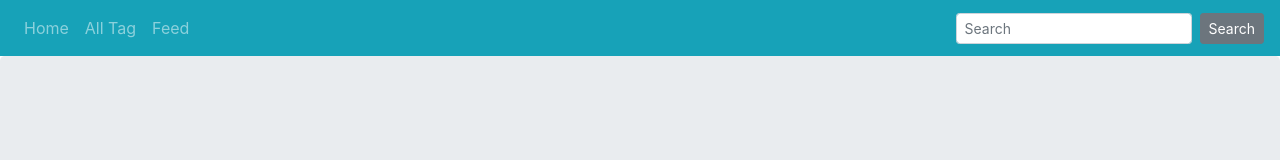
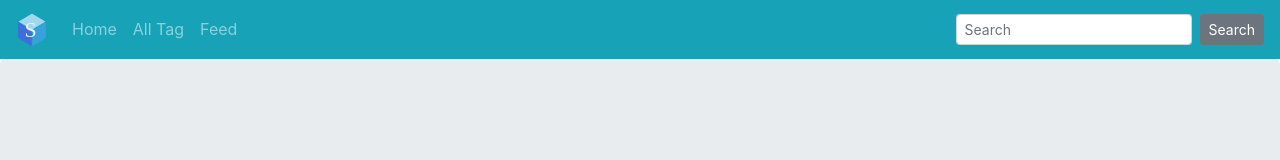
Before and after one commit to SugiDai/sdice-front, a Vue app: page / in a window 1280 px wide. Shown: the top 160 px of the page. Built offline with nearby package versions, Linux system fonts and the light colour scheme; no server answers.

Commit message:
add logo.svg

```diff
--- a/src/App.vue
+++ b/src/App.vue
@@ -3,7 +3,7 @@
     <header>
       <b-navbar toggleable="md" type="dark" variant="info">
         <b-navbar-toggle target="nav_collapse"></b-navbar-toggle>
-        <!-- <b-navbar-brand href="#">Home</b-navbar-brand> -->
+        <b-navbar-brand href="#"><img src="../static/sdice_logo.svg" width="32" height="32"></b-navbar-brand>
         <b-collapse is-nav id="nav_collapse">
           <b-navbar-nav>
             <b-nav-item href="/">Home</b-nav-item>
```
Also changed, not shown: static/sdice_logo.svg (added).
